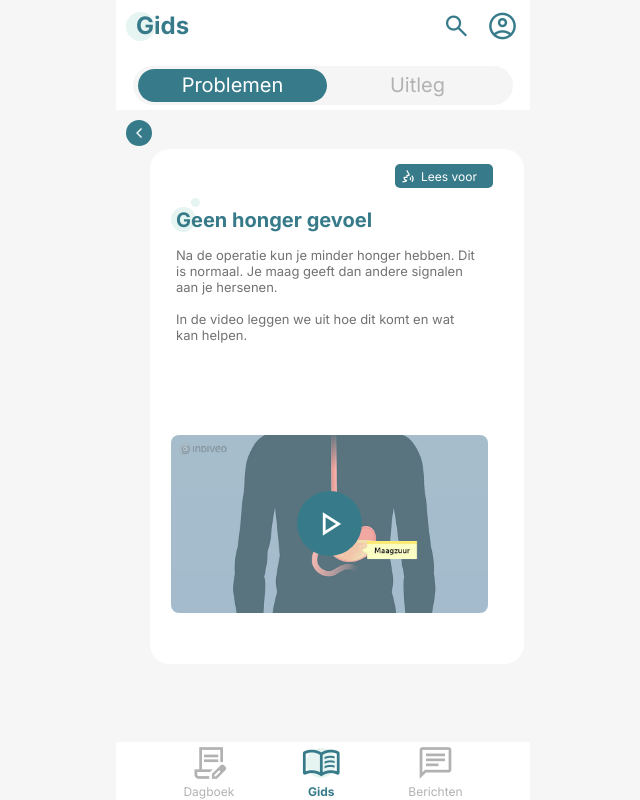
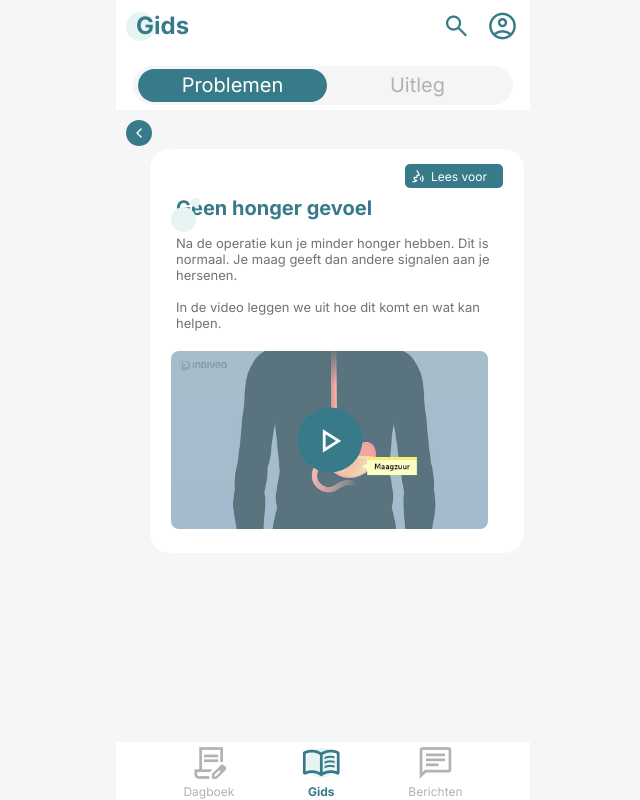
Before and after one commit to plieverse/herstelgids, a React (Vite) app in the folder client/: page /gids/1/1 in a window 1280 px wide. Shown: the whole page, without its empty margins (317-957 px from the left). Built offline with nearby package versions, Linux system fonts and the light colour scheme; no server answers.

Commit message:
Make article card height dynamic based on content

```diff
--- a/client/src/pages/guide/GuideArtikelPage.jsx
+++ b/client/src/pages/guide/GuideArtikelPage.jsx
@@ -180,30 +180,30 @@ export default function GuideArtikelPage() {
         </div>
       </div>
 
-      {/* ── Content card: left:34, top:149, width:374, height:515 ── */}
+      {/* ── Content card: auto height ── */}
       <div style={{
         position: 'absolute', left: '34px', top: '149px',
-        width: '374px', height: '515px',
+        width: '374px',
         background: '#FFFFFF', borderRadius: '20px',
+        display: 'flex', flexDirection: 'column',
+        paddingBottom: '24px',
       }}>
 
-        {/* Decorative ellipses */}
-        {/* Ellipse 4: 9×9 at left:41, top:49 */}
+        {/* Decorative ellipses (absolute, don't affect height) */}
         <div style={{
           position: 'absolute', width: '9px', height: '9px',
           left: '41px', top: '49px',
           borderRadius: '50%', background: cat.circleColor,
         }} />
-        {/* Ellipse 2: 25×25 at left:21, top:58 */}
         <div style={{
           position: 'absolute', width: '25px', height: '25px',
           left: '21px', top: '58px',
           borderRadius: '50%', background: cat.circleColor,
         }} />
 
-        {/* "Lees voor" button: left:245, top:15, width:98, height:24 */}
+        {/* Top row: Lees voor button right-aligned */}
+        <div style={{ display: 'flex', justifyContent: 'flex-end', padding: '15px 21px 0 0' }}>
           <div style={{
-          position: 'absolute', left: '245px', top: '15px',
             width: '98px', height: '24px',
             background: '#377B8A', borderRadius: '5px',
             display: 'flex', flexDirection: 'row', alignItems: 'center',
@@ -219,20 +219,18 @@ export default function GuideArtikelPage() {
               lineHeight: '15px', color: '#FFFFFF', whiteSpace: 'nowrap',
             }}>Lees voor</span>
           </div>
+        </div>
 
-        {/* Frame 53: title + body text — left:26, top:59, width:303, gap:15 */}
+        {/* Title + body text */}
         <div style={{
-          position: 'absolute', left: '26px', top: '59px',
-          width: '303px',
+          marginLeft: '26px', marginRight: '21px', marginTop: '8px',
           display: 'flex', flexDirection: 'column', gap: '15px',
-          lineHeight: '16px',
         }}>
           <div style={{
             fontFamily: 'Inter', fontWeight: 700, fontSize: '20px',
             lineHeight: '24px', color: cat.color,
-            width: '261px',
           }}>{article.title}</div>
-          <div style={{ width: '303px', display: 'flex', flexDirection: 'column', gap: '16px' }}>
+          <div style={{ display: 'flex', flexDirection: 'column', gap: '16px' }}>
             {article.body.split('\n\n').map((para, i) => (
               <div key={i} style={{
                 fontFamily: 'Inter', fontWeight: 400, fontSize: '13px',
@@ -243,12 +241,13 @@ export default function GuideArtikelPage() {
           </div>
         </div>
 
-        {/* Video thumbnail — left:21, top:286, width:317, height:178 */}
+        {/* Video thumbnail with play button */}
         <div style={{
-          position: 'absolute', left: '21px', top: '286px',
+          position: 'relative',
+          marginLeft: '21px', marginTop: '20px',
           width: '317px', height: '178px',
           borderRadius: '8px', overflow: 'hidden',
-          background: '#D0E9E5',
+          background: '#D0E9E5', flexShrink: 0,
         }}>
           <img
             src="/tumbnail-video.png"
@@ -256,11 +255,9 @@ export default function GuideArtikelPage() {
             style={{ width: '100%', height: '100%', objectFit: 'cover', display: 'block' }}
             onError={(e) => { e.target.style.display = 'none'; }}
           />
-        </div>
-
-        {/* Play button — centered on image: left:147, top:342, width:65, height:65 */}
           <div style={{
-          position: 'absolute', left: '147px', top: '342px',
+            position: 'absolute', left: '50%', top: '50%',
+            transform: 'translate(-50%, -50%)',
             width: '65px', height: '65px',
             background: '#377B8A', borderRadius: '50%',
             display: 'flex', alignItems: 'center', justifyContent: 'center',
@@ -271,6 +268,7 @@ export default function GuideArtikelPage() {
             }}>play_arrow</span>
           </div>
         </div>
+      </div>
 
       {/* ── Bottom Nav ── */}
       <BottomNav />
```
Lines whose indentation alone changed are shown as unchanged.
